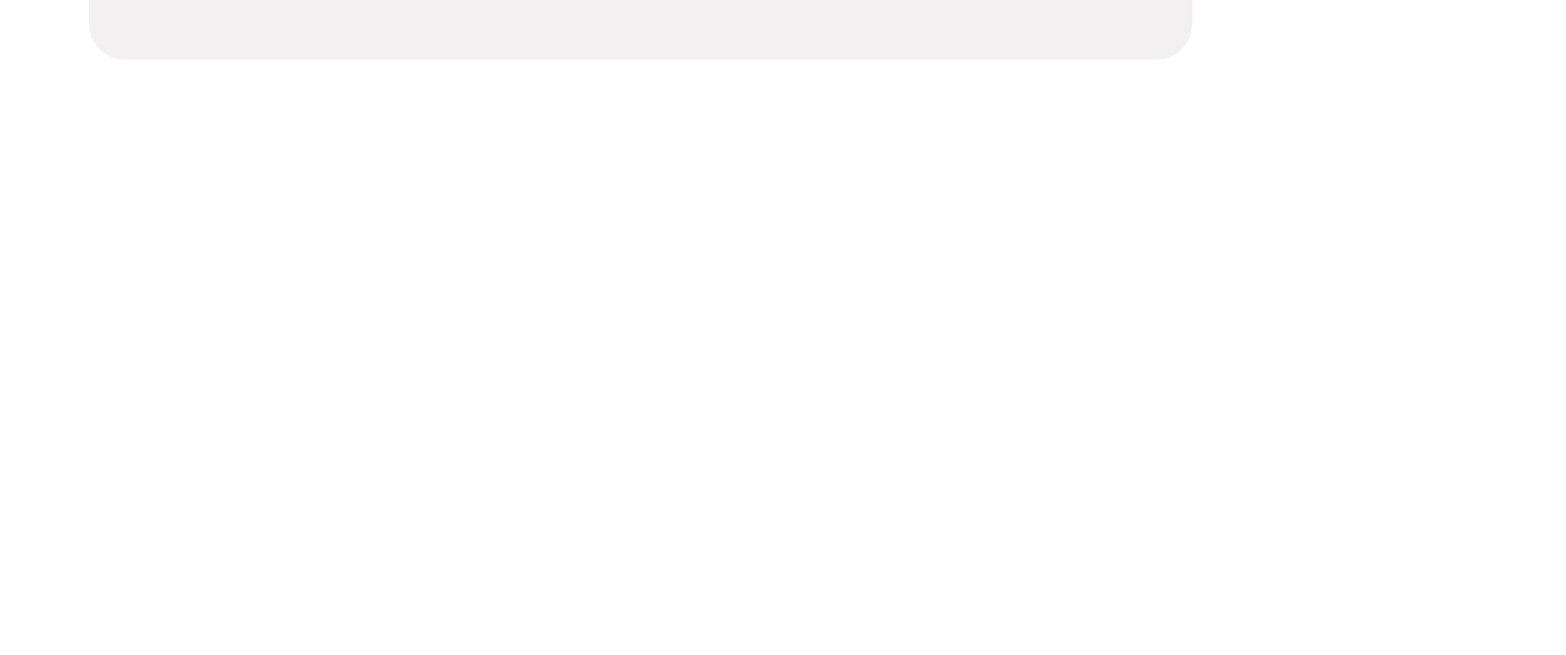
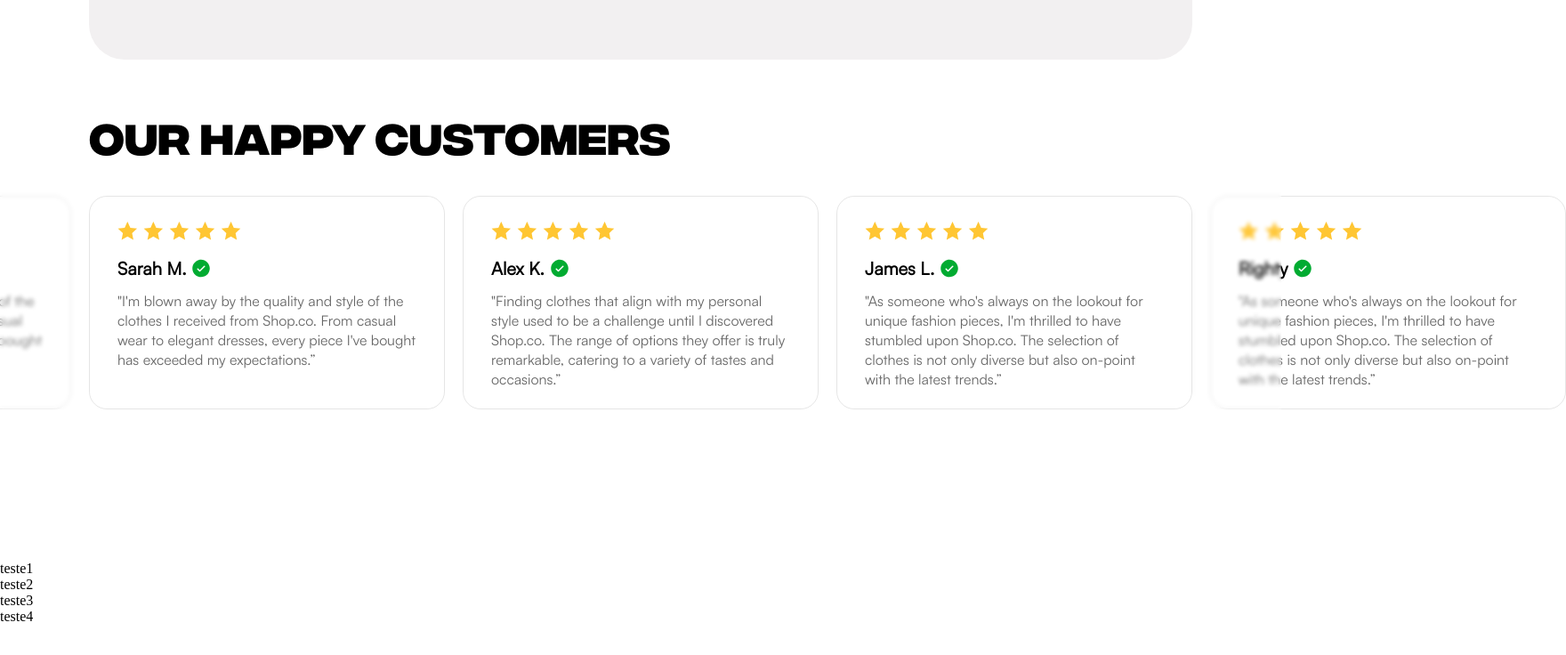
Before and after one commit to jhunvallim/compasso-ecommerce, a plain HTML site: page index.html in a window 1280 px wide. Shown: the part 3212-3948 px from the top of the page at 89% size, 1760 px wide, since content can reach past the window. Drawn offline with Linux system fonts and the light colour scheme.

Commit message:
feat: criação da seção de comments

```diff
--- a/assets/css/pages/index/index.css
+++ b/assets/css/pages/index/index.css
@@ -5,6 +5,7 @@
 @import './partials/marcas.css';
 @import './partials/products-container.css';
 @import './partials/product-styles.css';
+@import './partials/comments.css';
 
 .homepage {
   position: relative;
--- /dev/null
+++ b/assets/css/pages/index/partials/comments.css
@@ -0,0 +1,84 @@
+.comments {
+  margin-bottom: 170px;
+}
+
+.comments-container {
+  position: relative;
+  margin-top: 55px;
+  /* border: 1px solid red; */
+  h2 {
+    font: 700 48px var(--title);
+    color: var(--primary-text);
+  }
+}
+
+.comments-container:before {
+  content: '';
+  content: "";
+  position: absolute;
+  z-index: 2;
+  top: 0;
+  left: -100px;
+  width: 100px;
+  height: 100%;
+  background: rgba(255, 255, 255, 0.05);
+  backdrop-filter: blur(2px);
+}
+
+.comments-container:after {
+  content: '';
+  content: "";
+  position: absolute;
+  z-index: 2;
+  top: 0;
+  left: 1240px;
+  width: 100px;
+  height: 100%;
+  background: rgba(255, 255, 255, 0.05);
+  backdrop-filter: blur(2px);
+}
+
+.card-area {
+  gap: 20px;
+  position: relative;
+  left: -420px;
+  overflow: visible;
+}
+
+.card-container {
+  margin-top: 40px;
+  min-width: 400px;
+  height: 240px;
+  display: flex;
+  flex-direction: row;
+  justify-content: center;
+  border-radius: 20px;
+  border: 1px solid rgba(0, 0, 0, 0.1);
+}
+
+.comments-card {
+  height: 200px;
+  position: relative;
+  top: 28px;
+  display: flex;
+  flex-direction: column;
+  gap: 12px;
+  max-width: 336px;
+  img {
+    width: 139px;
+    height: 23px;
+  }
+  span {
+    font: 700 20px var(--text-regular);
+    &:after{
+      content: url('../../../../images/icon/verified.svg');
+      position: relative;
+      top: 5px;
+      left: 5px;
+    }
+  }
+  p {
+    font: 400 16px var(--text-regular);
+    color: rgba(0, 0, 0, 0.6);
+  }
+}
--- a/index.html
+++ b/index.html
@@ -162,7 +162,8 @@
               <img src="./assets/images/icon/star-full.svg" alt="full-star">
               <img src="./assets/images/icon/star-full.svg" alt="full-star">
               <img src="./assets/images/icon/star-half.svg" alt="star-half">
-              <span>4.5/</span></div>
+              <span>4.5/</span>
+            </div>
             <div class="products-card--price center">
               <span>$120</span>
               <span></span>
@@ -178,7 +179,8 @@
               <img src="./assets/images/icon/star-full.svg" alt="full-star">
               <img src="./assets/images/icon/star-full.svg" alt="full-star">
               <img src="./assets/images/icon/star-half.svg" alt="star-half">
-              <span>3.5/</span></div>
+              <span>3.5/</span>
+            </div>
             <div class="products-card--price center">
               <span>$240</span>
               <span>$120</span>
@@ -195,7 +197,8 @@
               <img src="./assets/images/icon/star-full.svg" alt="full-star">
               <img src="./assets/images/icon/star-full.svg" alt="full-star">
               <img src="./assets/images/icon/star-half.svg" alt="star-half">
-              <span>4.5/</span></div>
+              <span>4.5/</span>
+            </div>
             <div class="products-card--price center">
               <span>$180</span>
               <span></span>
@@ -212,7 +215,8 @@
               <img src="./assets/images/icon/star-full.svg" alt="full-star">
               <img src="./assets/images/icon/star-full.svg" alt="full-star">
               <img src="./assets/images/icon/star-half.svg" alt="star-half">
-              <span>4.5/</span></div>
+              <span>4.5/</span>
+            </div>
             <div class="products-card--price center">
               <span>$130</span>
               <span>160</span>
@@ -239,7 +243,8 @@
               <img src="./assets/images/icon/star-full.svg" alt="full-star">
               <img src="./assets/images/icon/star-full.svg" alt="full-star">
               <img src="./assets/images/icon/star-full.svg" alt="full-star">
-              <span>5.0/</span></div>
+              <span>5.0/</span>
+            </div>
             <div class="products-card--price center">
               <span>$212</span>
               <span>232</span>
@@ -257,7 +262,8 @@
               <img src="./assets/images/icon/star-full.svg" alt="full-star">
               <img src="./assets/images/icon/star-full.svg" alt="full-star">
               <img src="./assets/images/icon/star-full.svg" alt="full-star">
-              <span>4.0/</span></div>
+              <span>4.0/</span>
+            </div>
             <div class="products-card--price center">
               <span>$145</span>
               <span></span>
@@ -272,7 +278,8 @@
               <img src="./assets/images/icon/star-full.svg" alt="full-star">
               <img src="./assets/images/icon/star-full.svg" alt="full-star">
               <img src="./assets/images/icon/star-full.svg" alt="full-star">
-              <span>3.0/</span></div>
+              <span>3.0/</span>
+            </div>
             <div class="products-card--price center">
               <span>$80</span>
               <span></span>
@@ -289,7 +296,8 @@
               <img src="./assets/images/icon/star-full.svg" alt="full-star">
               <img src="./assets/images/icon/star-full.svg" alt="full-star">
               <img src="./assets/images/icon/star-half.svg" alt="star-half">
-              <span>4.5/</span></div>
+              <span>4.5/</span>
+            </div>
             <div class="products-card--price center">
               <span>$210</span>
               <span></span>
@@ -332,6 +340,61 @@
       </div>
     </section>
 
+    <section class="comments">
+      <div class="comments-container container">
+        <h2>
+          Our happy customers
+        </h2>
+        <div class="card-area flex-row">
+
+          <div class="card-container">
+            <div class="comments-card">
+              <img src="./assets/images/photos/five-stars.svg" alt="">
+              <span>Lefty</span>
+              <p>""I'm blown away by the quality and style of the clothes I received from Shop.co. From casual wear to elegant dresses, every piece I've bought has exceeded my expectations.”</p>
+           </div>
+          </div>
+          <div class="card-container">
+            <div class="comments-card">
+              <img src="./assets/images/photos/five-stars.svg" alt="">
+              <span>Sarah M.</span>
+              <p>"I'm blown away by the quality and style of the clothes I received from Shop.co. From casual wear to elegant dresses, every piece I've bought has exceeded my expectations.”</p>
+           </div>
+          </div>
+          <div class="card-container">
+            <div class="comments-card">
+              <img src="./assets/images/photos/five-stars.svg" alt="">
+              <span>Alex K.</span>
+              <p>"Finding clothes that align with my personal style used to be a challenge until I discovered Shop.co. The range of options they offer is truly remarkable, catering to a variety of tastes and occasions.”</p>
+           </div>
+          </div>
+          <div class="card-container">
+            <div class="comments-card">
+              <img src="./assets/images/photos/five-stars.svg" alt="">
+              <span>James L.</span>
+              <p>"As someone who's always on the lookout for unique fashion pieces, I'm thrilled to have stumbled upon Shop.co. The selection of clothes is not only diverse but also on-point with the latest trends.”</p>
+           </div>
+          </div>
+          <div class="card-container">
+            <div class="comments-card">
+              <img src="./assets/images/photos/five-stars.svg" alt="">
+              <span>Righty</span>
+              <p>"As someone who's always on the lookout for unique fashion pieces, I'm thrilled to have stumbled upon Shop.co. The selection of clothes is not only diverse but also on-point with the latest trends.”</p>
+           </div>
+          </div>
+        </div>
+
+
+        </div>
+      </div>
+    </section>
+    <section class="footer">
+      <ul><li>teste1</li>
+      <li>teste2</li>
+      <li>teste3</li>
+      <li>teste4</li></ul>
+    </section>
+
   </main>
 
   <script src="./assets/js/index.js"></script>
```
Also changed, not shown: assets/images/icon/verified.svg (added), assets/images/photos/five-stars.svg (added). Lines whose indentation alone changed are shown as unchanged.
